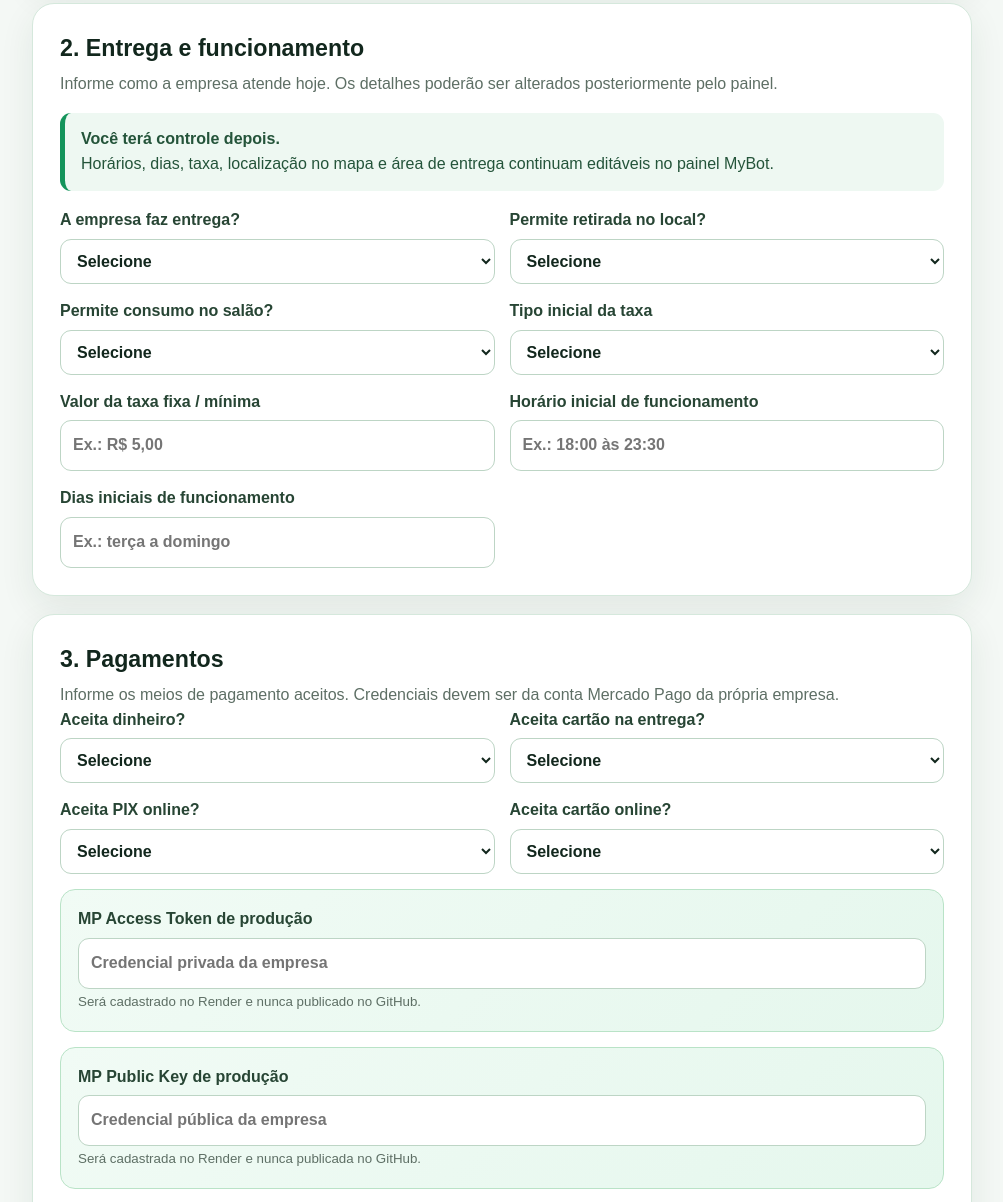
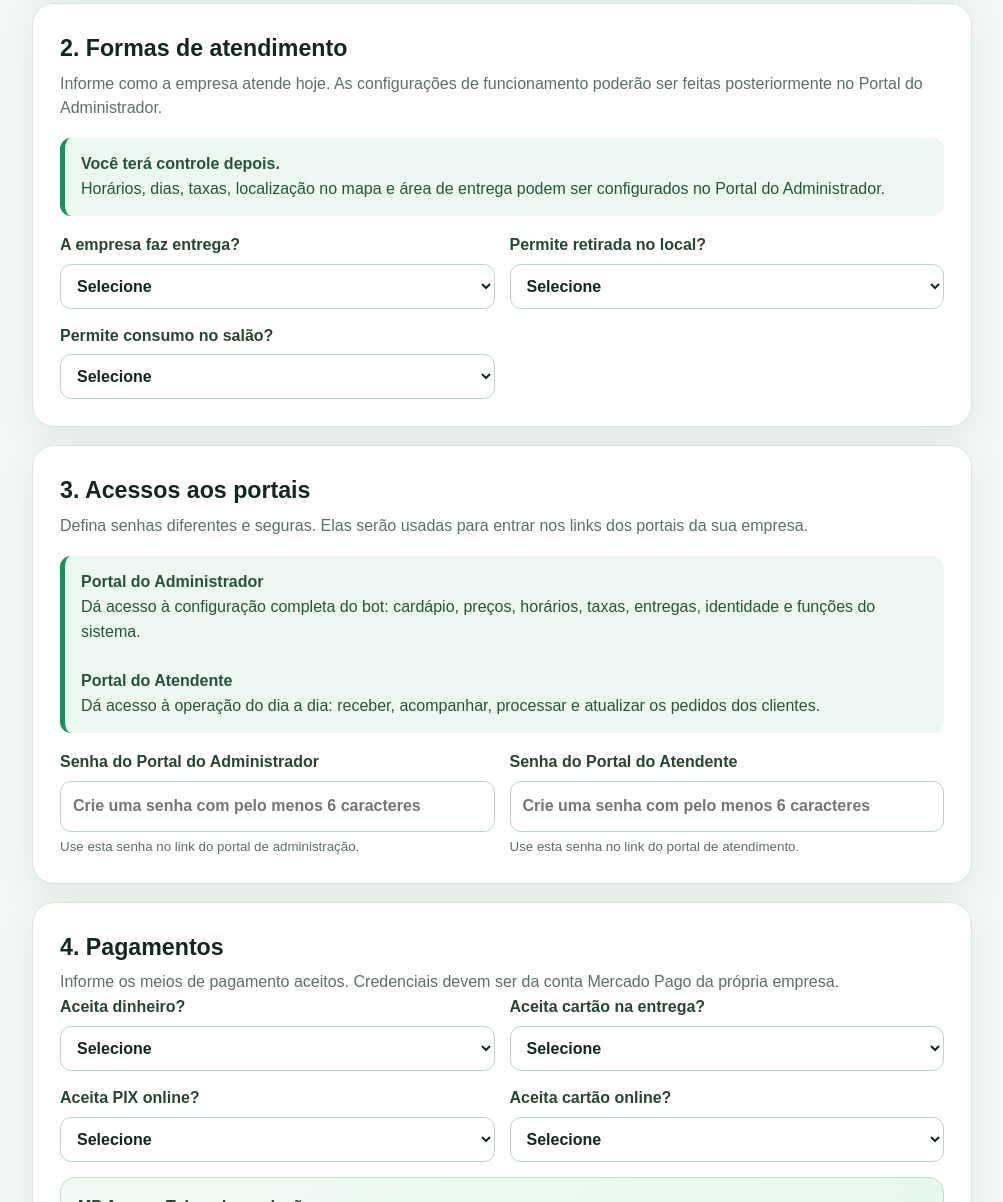
Before and after one commit to gomesisaias615-afk/mybot3, a website: page FormularioConfigMyBot/cadastro.html in a window 1280 px wide. Shown: the part 1598-2800 px from the top of the page, without its empty margins (138-1141 px from the left). Drawn offline with Linux system fonts and the light colour scheme.

Commit message:
Update cadastro.html

```diff
--- a/FormularioConfigMyBot/cadastro.html
+++ b/FormularioConfigMyBot/cadastro.html
@@ -9,7 +9,7 @@
   </style>
 </head>
 <body>
-  <header class="hero"><div class="wrap"><div class="brand"><img src="./logo-mybot.png" alt="Logo verde MyBot"></div><h1>Vamos preparar sua empresa para vender mais.</h1><p>Este formulário é preenchido pelo atendente com os dados reais da empresa. Após a confirmação, enviamos por e-mail o número do bot e o link de acesso ao painel.</p><div class="steps"><span>1. Empresa</span><span>2. Atendimento</span><span>3. Pagamentos</span></div></div></header>
+  <header class="hero"><div class="wrap"><div class="brand"><img src="./logo-mybot.png" alt="Logo verde MyBot"></div><h1>Vamos preparar sua empresa para vender mais.</h1><p>Este formulário é preenchido pelo atendente com os dados reais da empresa. Após a confirmação, enviamos por e-mail o número do bot e os links dos portais.</p><div class="steps"><span>1. Empresa</span><span>2. Atendimento</span><span>3. Acessos</span><span>4. Pagamentos</span></div></div></header>
   <main class="form"><form id="cadastro" autocomplete="off">
     <section class="intro"><img src="./logo-mybot.png" alt="Logo verde MyBot"><div><h2>Antes de começar</h2><p>Atendente: preencha apenas dados reais informados pela empresa. Após a confirmação, ela receberá por e-mail o número do bot e o link para acessar o painel.</p></div></section>
     <section class="card"><h2>1. Dados da empresa</h2><p class="note">Essas informações aparecem para os clientes e ajudam a deixar o atendimento com a identidade correta.</p><div class="grid">
@@ -24,17 +24,16 @@
       <label class="full">Endereço completo da empresa<textarea name="endereco" required placeholder="Rua, número, bairro e CEP"></textarea></label>
       <label class="full">Logo da empresa <input name="logo" type="file" accept="image/*"><small>Opcional. Envie PNG, JPG ou JPEG nítido. A logo será usada no painel e no cardápio.</small></label>
     </div></section>
-    <section class="card"><h2>2. Entrega e funcionamento</h2><p class="note">Informe como a empresa atende hoje. Os detalhes poderão ser alterados posteriormente pelo painel.</p><div class="hint"><strong>Você terá controle depois.</strong>Horários, dias, taxa, localização no mapa e área de entrega continuam editáveis no painel MyBot.</div><div class="grid">
+    <section class="card"><h2>2. Formas de atendimento</h2><p class="note">Informe como a empresa atende hoje. As configurações de funcionamento poderão ser feitas posteriormente no Portal do Administrador.</p><div class="hint"><strong>Você terá controle depois.</strong>Horários, dias, taxas, localização no mapa e área de entrega podem ser configurados no Portal do Administrador.</div><div class="grid">
       <label>A empresa faz entrega?<select name="entrega" required><option value="">Selecione</option><option>Sim</option><option>Não</option></select></label>
       <label>Permite retirada no local?<select name="retirada" required><option value="">Selecione</option><option>Sim</option><option>Não</option></select></label>
       <label>Permite consumo no salão?<select name="salao" required><option value="">Selecione</option><option>Sim</option><option>Não</option></select></label>
-      <label>Tipo inicial da taxa<select name="taxa" required><option value="">Selecione</option><option>Taxa fixa</option><option>Taxa por quilômetro</option></select></label>
-      <label>Valor da taxa fixa / mínima<input name="valorTaxa" inputmode="decimal" placeholder="Ex.: R$ 5,00"></label>
-      <label id="campoValorPorKm" class="optional">Valor por quilômetro (R$)<input name="valorPorKm" inputmode="decimal" placeholder="Ex.: R$ 1,20 por km"><small>Obrigatório para taxa por quilômetro.</small></label>
-      <label>Horário inicial de funcionamento<input name="horario" placeholder="Ex.: 18:00 às 23:30"></label>
-      <label>Dias iniciais de funcionamento<input name="dias" placeholder="Ex.: terça a domingo"></label>
     </div></section>
-    <section class="card"><h2>3. Pagamentos</h2><p class="note">Informe os meios de pagamento aceitos. Credenciais devem ser da conta Mercado Pago da própria empresa.</p><div class="grid">
+    <section class="card"><h2>3. Acessos aos portais</h2><p class="note">Defina senhas diferentes e seguras. Elas serão usadas para entrar nos links dos portais da sua empresa.</p><div class="hint"><strong>Portal do Administrador</strong>Dá acesso à configuração completa do bot: cardápio, preços, horários, taxas, entregas, identidade e funções do sistema.<br><br><strong>Portal do Atendente</strong>Dá acesso à operação do dia a dia: receber, acompanhar, processar e atualizar os pedidos dos clientes.</div><div class="grid">
+      <label>Senha do Portal do Administrador<input name="senhaPortalAdministrador" type="password" required minlength="6" autocomplete="new-password" placeholder="Crie uma senha com pelo menos 6 caracteres"><small>Use esta senha no link do portal de administração.</small></label>
+      <label>Senha do Portal do Atendente<input name="senhaPortalAtendente" type="password" required minlength="6" autocomplete="new-password" placeholder="Crie uma senha com pelo menos 6 caracteres"><small>Use esta senha no link do portal de atendimento.</small></label>
+    </div></section>
+    <section class="card"><h2>4. Pagamentos</h2><p class="note">Informe os meios de pagamento aceitos. Credenciais devem ser da conta Mercado Pago da própria empresa.</p><div class="grid">
       <label>Aceita dinheiro?<select name="dinheiro" required><option value="">Selecione</option><option>Sim</option><option>Não</option></select></label><label>Aceita cartão na entrega?<select name="cartaoEntrega" required><option value="">Selecione</option><option>Sim</option><option>Não</option></select></label><label>Aceita PIX online?<select name="pix" required><option value="">Selecione</option><option>Sim</option><option>Não</option></select></label><label>Aceita cartão online?<select name="cartaoOnline" required><option value="">Selecione</option><option>Sim</option><option>Não</option></select></label>
       <div class="pay full"><label>MP Access Token de produção<input name="mpAccessToken" type="password" placeholder="Credencial privada da empresa"></label><small>Será cadastrado no Render e nunca publicado no GitHub.</small></div>
       <div class="pay full"><label>MP Public Key de produção<input name="mpPublicKey" type="password" placeholder="Credencial pública da empresa"></label><small>Será cadastrada no Render e nunca publicada no GitHub.</small></div>
@@ -44,7 +43,6 @@
   </form><p class="footer">MyBot · Sistema de pedidos e atendimento</p></main>
   <script>
     const form=document.querySelector('#cadastro');
-    const tipoTaxa=form.querySelector('[name=taxa]'),campoValorPorKm=document.querySelector('#campoValorPorKm');const atualizarCampoPorKm=()=>{const porKm=tipoTaxa.value==='Taxa por quilômetro';campoValorPorKm.classList.toggle('show',porKm);campoValorPorKm.querySelector('input').required=porKm;};tipoTaxa.addEventListener('change',atualizarCampoPorKm);atualizarCampoPorKm();
     form.addEventListener('submit',async e=>{e.preventDefault();const botao=form.querySelector('[type=submit]'),resultado=document.querySelector('#resultado'),d=new FormData(form),campos={},arquivos=[];try{for(const[k,v]of d.entries()){if(v instanceof File){if(v.size){if(v.size>3*1024*1024)throw Error('Cada arquivo pode ter no máximo 3 MB.');arquivos.push({campo:k,nome:v.name,tipo:v.type,conteudo:await new Promise((ok,erro)=>{const l=new FileReader();l.onload=()=>ok(String(l.result).split(',')[1]);l.onerror=erro;l.readAsDataURL(v)})})}}else campos[k]=v}botao.disabled=true;botao.textContent='Enviando...';const r=await fetch('/api/formulario-empresa',{method:'POST',headers:{'Content-Type':'application/json'},body:JSON.stringify({campos,arquivos})}),texto=await r.text();let dados={};try{dados=JSON.parse(texto)}catch{throw Error('O servidor de e-mail ainda não foi publicado no Render.')}if(!r.ok)throw Error(dados.erro||'Não foi possível enviar o formulário.');resultado.style.display='block';resultado.textContent='Pronto! Recebemos o cadastro. Aguarde a confirmação e os próximos passos no e-mail informado.'}catch(erro){resultado.style.display='block';resultado.style.background='#fff1f1';resultado.style.color='#9b2424';resultado.textContent=erro.message||'Não foi possível enviar agora.'}finally{botao.disabled=false;botao.textContent='Enviar cadastro para a MyBot'}});
   </script>
 </body></html>
```
